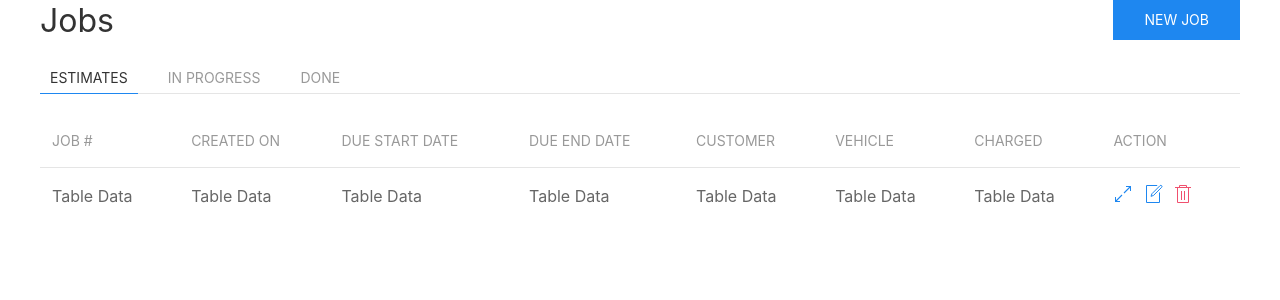
After one commit to wangonya/auto-repair-saas, a Django app: template auto_repair_saas/templates/jobs/index.html in a window 1280 px wide. The commit adds this page. Shown: the top 300 px of the page. Run offline with Django 3.2, Linux system fonts and the light colour scheme; the template is opened without the code that fills it, so the values that code supplies are empty; some libraries are stand-ins or nearby versions.

Commit message:
setup jobs app

```diff
--- /dev/null
+++ b/auto_repair_saas/apps/jobs/admin.py
@@ -0,0 +1 @@
+# Register your models here.
--- /dev/null
+++ b/auto_repair_saas/apps/jobs/apps.py
@@ -0,0 +1,5 @@
+from django.apps import AppConfig
+
+
+class JobsConfig(AppConfig):
+    name = 'auto_repair_saas.apps.jobs'
--- /dev/null
+++ b/auto_repair_saas/apps/jobs/models.py
@@ -0,0 +1 @@
+# Create your models here.
--- /dev/null
+++ b/auto_repair_saas/apps/jobs/tests.py
@@ -0,0 +1 @@
+# Create your tests here.
--- a/auto_repair_saas/templates/auth/login.html
+++ b/auto_repair_saas/templates/auth/login.html
@@ -1,11 +1,6 @@
 {% extends "base.html" %}
 {% block content %}
     <div class="uk-card uk-card-default uk-card-body uk-width-3-4 uk-position-center">
-        <style>
-            input {
-                width: 320px !important;
-            }
-        </style>
         <form action="/auth/login" method="post" class="uk-form-stacked">
             {% csrf_token %}
             <div class="uk-margin">
--- a/auto_repair_saas/templates/auth/register.html
+++ b/auto_repair_saas/templates/auth/register.html
@@ -1,11 +1,6 @@
 {% extends "base.html" %}
 {% block content %}
     <div class="uk-card uk-card-default uk-card-body uk-width-3-4 uk-position-center">
-        <style>
-            input {
-                width: 320px !important;
-            }
-        </style>
         <form action="/auth/register" method="post" class="uk-form-stacked">
             {% csrf_token %}
             <div class="uk-margin">
--- a/auto_repair_saas/templates/base.html
+++ b/auto_repair_saas/templates/base.html
@@ -5,17 +5,46 @@
     <title>Auto Repair Shop Manager</title>
     <!-- UIkit CSS -->
     <link rel="stylesheet" href="https://cdn.jsdelivr.net/npm/uikit@3.5.16/dist/css/uikit.min.css"/>
+    <style>
+        input.long-input {
+            width: 310px !important;
+        }
+
+        select.long-input {
+            width: 310px !important;
+        }
+
+        form.center {
+            margin-left: auto;
+            margin-right: auto;
+            width: 650px;
+        }
+
+        {#  remove arrow from number input fields  #}
+
+        /* Chrome, Safari, Edge, Opera */
+        input::-webkit-outer-spin-button,
+        input::-webkit-inner-spin-button {
+            -webkit-appearance: none;
+            margin: 0;
+        }
+
+        /* Firefox */
+        input[type=number] {
+            -moz-appearance: textfield;
+        }
+    </style>
 </head>
 <body>
 {% if user.is_authenticated %}
     <nav class="uk-navbar-container uk-margin" uk-navbar>
         <div class="uk-navbar-left">
-            <a class="uk-navbar-item uk-logo" href="#">Logo</a>
+            <a class="uk-navbar-item uk-logo" href="/">Logo</a>
         </div>
         <div class="uk-navbar-right">
             <ul class="uk-navbar-nav">
                 <li>
-                    <a href="#">
+                    <a href="/jobs">
                         Jobs
                     </a>
                 </li>
--- /dev/null
+++ b/auto_repair_saas/templates/jobs/index.html
@@ -0,0 +1,53 @@
+{% extends "base.html" %}
+{% block content %}
+    <div>
+        <span class="uk-h2">Jobs</span>
+        <a class="uk-button uk-button-primary uk-float-right" href="/jobs/new">New Job</a>
+    </div>
+
+    {#  job tabs  #}
+    <ul uk-tab>
+        <li><a href="#">Estimates</a></li>
+        <li><a href="#">In Progress</a></li>
+        <li><a href="#">Done</a></li>
+    </ul>
+
+    {#  job tables  #}
+    <ul class="uk-switcher uk-margin">
+        <li>
+            <table class="uk-table uk-table-hover uk-table-divider">
+                <thead>
+                <tr>
+                    <th>Job #</th>
+                    <th>Created On</th>
+                    <th>Due Start Date</th>
+                    <th>Due End Date</th>
+                    <th>Customer</th>
+                    <th>Vehicle</th>
+                    <th>Charged</th>
+                    <th>Action</th>
+                </tr>
+                </thead>
+                <tbody>
+                <tr>
+                    <td>Table Data</td>
+                    <td>Table Data</td>
+                    <td>Table Data</td>
+                    <td>Table Data</td>
+                    <td>Table Data</td>
+                    <td>Table Data</td>
+                    <td>Table Data</td>
+                    <td>
+                        <ul class="uk-iconnav">
+                            <li uk-tooltip="View"><a href="#" uk-icon="icon: expand" class="uk-text-primary"></a></li>
+                            <li uk-tooltip="Edit"><a href="#" uk-icon="icon: file-edit" class="uk-text-primary"></a>
+                            </li>
+                            <li uk-tooltip="Delete"><a href="#" uk-icon="icon: trash" class="uk-text-danger"></a></li>
+                        </ul>
+                    </td>
+                </tr>
+                </tbody>
+            </table>
+        </li>
+    </ul>
+{% endblock %}
--- a/auto_repair_saas/urls.py
+++ b/auto_repair_saas/urls.py
@@ -18,6 +18,7 @@ from django.urls import path, include
 
 urlpatterns = [
     path('', include('auto_repair_saas.apps.dashboard.urls')),
+    path('jobs/', include('auto_repair_saas.apps.jobs.urls')),
     path('auth/', include('auto_repair_saas.apps.authentication.urls')),
     path('admin/', admin.site.urls),
 ]
```
Also changed, not shown: auto_repair_saas/apps/authentication/forms.py (+5 -5 lines), auto_repair_saas/apps/jobs/forms.py (added, +33 -0 lines), auto_repair_saas/apps/jobs/urls.py (added, +8 -0 lines), auto_repair_saas/apps/jobs/views.py (added, +28 -0 lines), auto_repair_saas/templates/jobs/new.html (added, +102 -0 lines), auto_repair_saas/apps/jobs/__init__.py (added), auto_repair_saas/apps/jobs/migrations/__init__.py (added).
